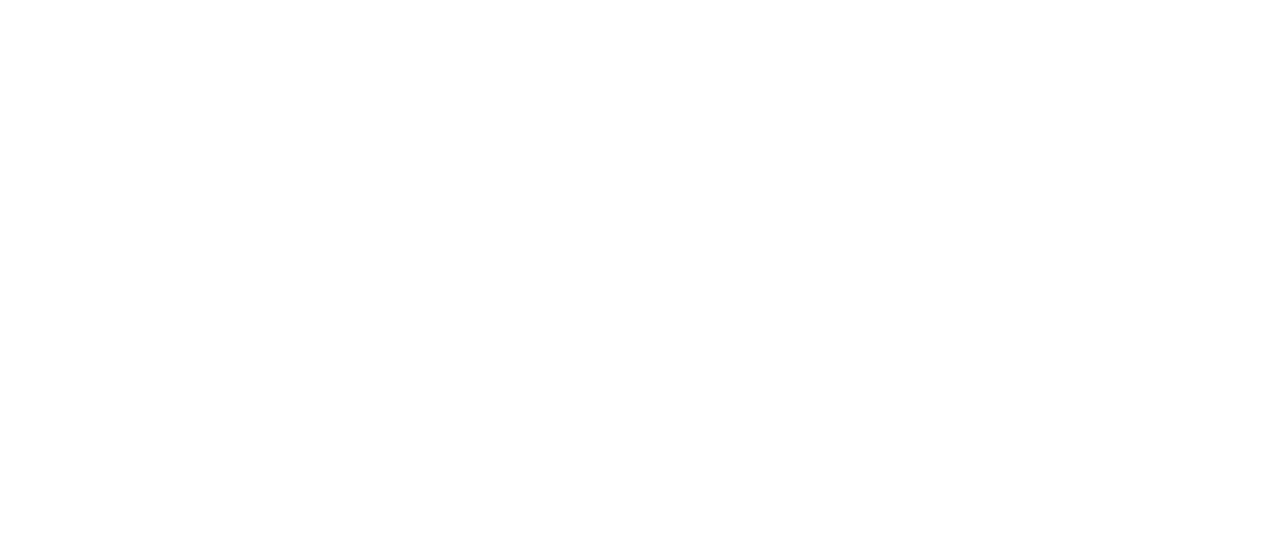
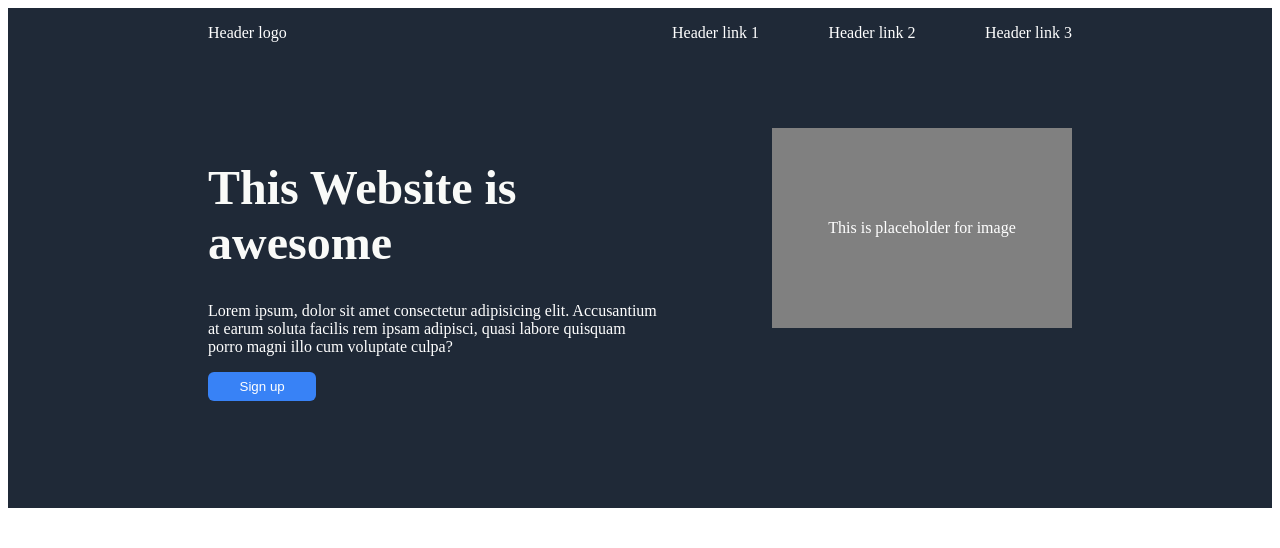
Before and after one commit to vrushank1729/landing-page, a plain HTML site: page index.html in a window 1280 px wide. Drawn offline with Linux system fonts and the light colour scheme.

Commit message:
hero-box-1 first draft done

```diff
--- a/index.html
+++ b/index.html
@@ -3,15 +3,38 @@
 <head>
     <meta charset="UTF-8">
     <meta name="viewport" content="width=device-width, initial-scale=1.0">
+    <link rel="stylesheet" href="style.css">
     <title>Landing Page</title>
 </head>
 <body>
+    <div class="page">
     <div class="hero">
         <div class="hero-box1">
-            <header></header>
-            <div class="main-item-box1"></div>
-            <img src="" alt="">
+            <header class="header">
+                <div class="h-logo">
+                    <p>Header logo</p>
+                </div>
+                <div class="h-links">
+                    <p>Header link 1</p>
+                    <p>Header link 2</p>
+                    <p>Header link 3</p>
+                </div>
+            </header>
+            <div class="box1-body">
+                <div class="main-item-box1">
+                    <h1>This Website is awesome</h1>
+                    <p>Lorem ipsum, dolor sit amet consectetur adipisicing elit. Accusantium at earum soluta facilis rem ipsam adipisci, quasi labore quisquam porro magni illo cum voluptate culpa?</p>
+                    <button>Sign up</button>
+                </div>
+                <div class="img-placeholder">
+                    <p>This is placeholder for image</p>
+                </div>
+            </div>
         </div>
+
+
+
+
         <div class="hero-box2">
             <h2></h2>
             <div class="card"></div>
@@ -27,5 +50,6 @@
     <footer>
 
     </footer>
+    </div>
 </body>
 </html>
--- /dev/null
+++ b/style.css
@@ -0,0 +1,74 @@
+.page {
+    display: flex;
+    flex-direction: column;
+}
+
+.hero {
+    display: flex;
+    flex-direction: column;
+}
+
+.hero-box1 {
+    background: #1F2937;
+    color: white;
+    display: flex;
+    height: 500px;
+    flex-direction: column;
+    align-items: center;
+    align-items: stretch;
+}
+
+.header {
+    height: 150px;
+    display: flex;
+    justify-content: space-between;
+    margin-left: 200px;
+    margin-right: 200px;
+}
+
+.box1-body {
+    display: flex;
+    justify-content: space-between;
+    height: 350px;
+    margin-left: 200px;
+    margin-right: 200px;
+    margin-bottom: 100px;
+}
+
+.h-logo {
+    display: flex;
+    justify-content: center;
+}
+
+.h-links {
+    display: flex;
+    justify-content: space-between;
+    width: 400px;
+}
+
+.main-item-box1 {
+    width: 450px;
+}
+
+.main-item-box1 h1 {
+    font-size: 48px;
+    font-weight: bold;
+    color: #F9FAF8;
+}
+
+.main-item-box1 button {
+    background: #3882F6;
+    color: white;
+    border: none;
+    border-radius: 6px;
+    padding: 1.5% 7%;
+}
+
+.img-placeholder {
+    display: flex;
+    justify-content: center;
+    align-items: center;
+    background: grey;
+    width: 300px;
+    height: 200px;
+}
```
